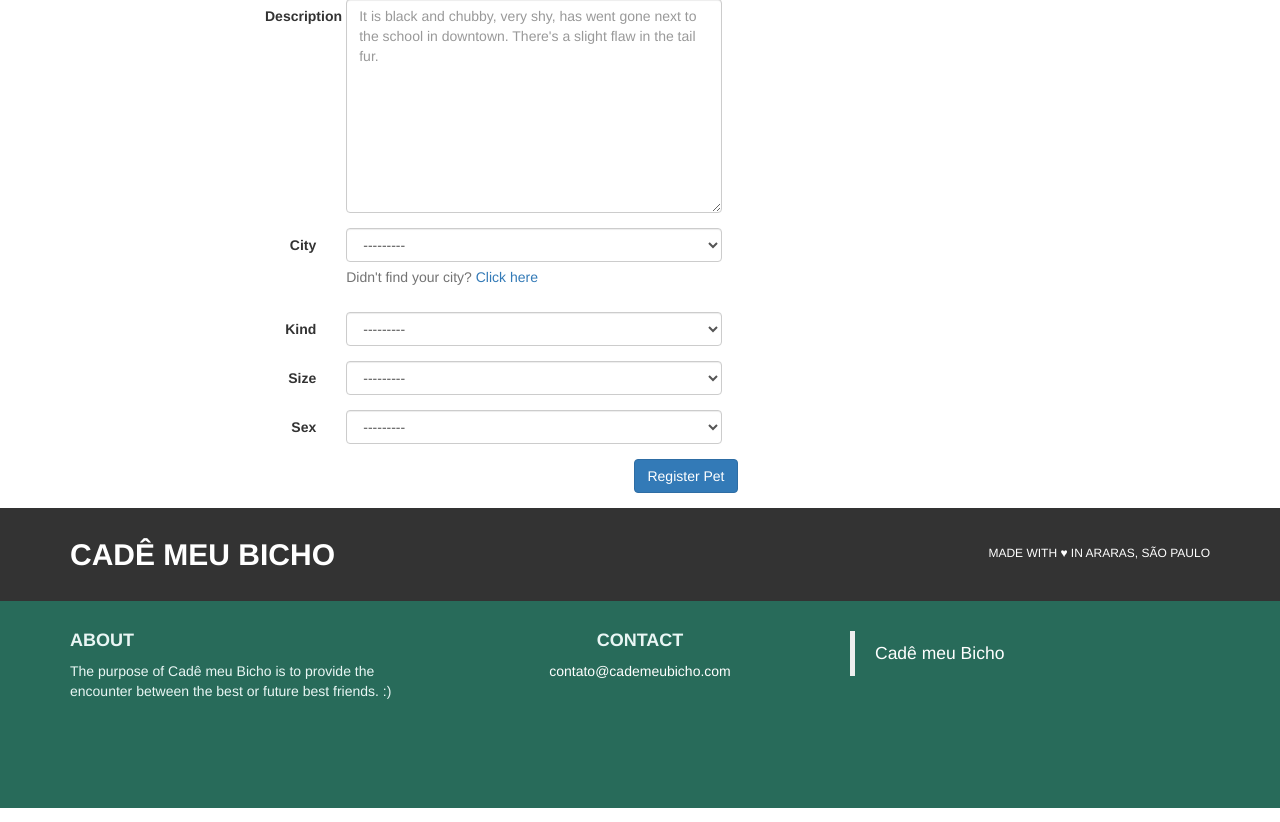
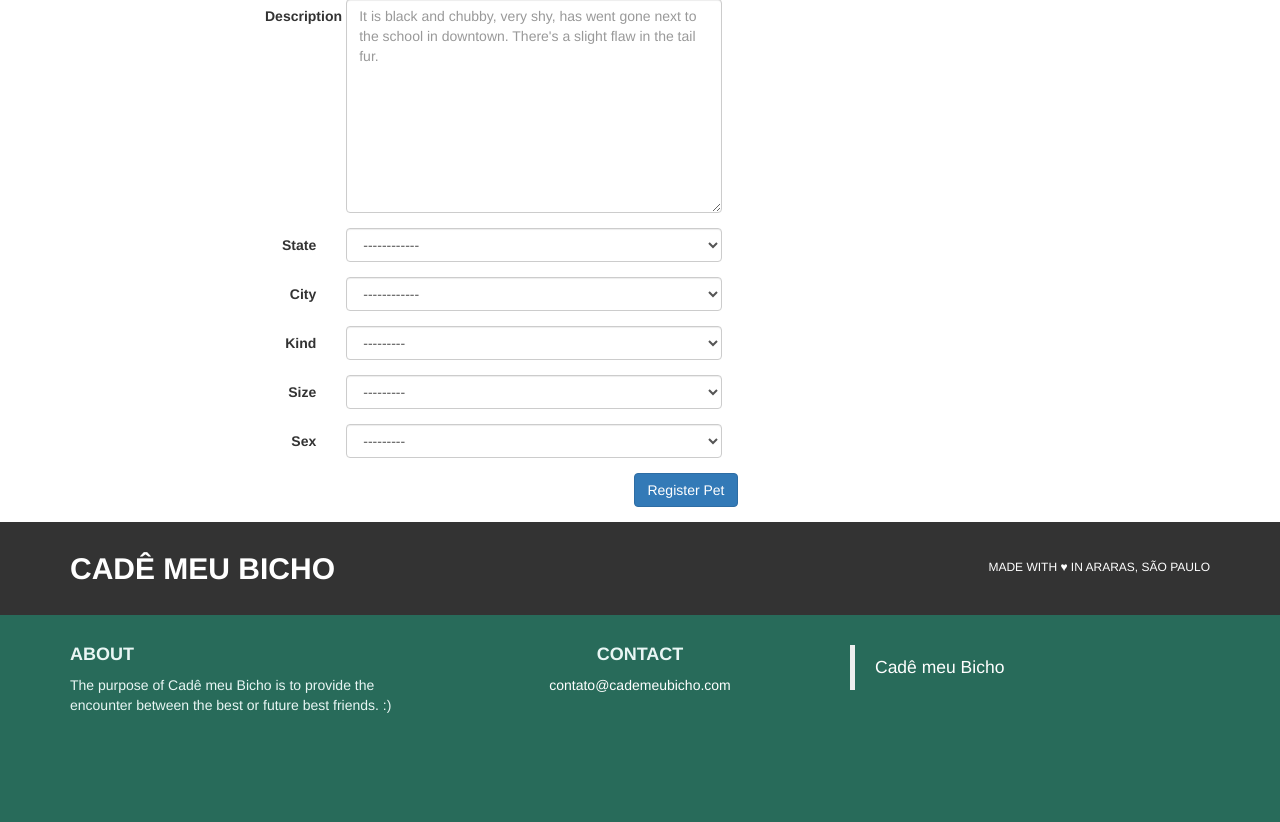
Before and after one commit to jllorencetti/pets, a Django app: page /pets/new/ in a window 1280 px wide. Shown: the part 375-1197 px from the top of the page. Run offline with Django 3.2, Linux system fonts and the light colour scheme; a user stored in the database is signed in; data comes from the database, SQL or seed files in the repository; tables that the repository leaves empty hold one stand-in row (values such as "Sample post"); some libraries are stand-ins or nearby versions.

Commit message:
Add endpoint to the API to list all registered Cities; Change the way that cities are handled

```diff
--- a/pets/api/serializers.py
+++ b/pets/api/serializers.py
@@ -13,7 +13,7 @@ from users.models import OwnerProfile
 class CitySerializer(ModelSerializer):
     class Meta:
         model = City
-        fields = ('name', 'search_name',)
+        fields = ('code', 'name', 'search_name',)
 
 
 class StateSerializer(ModelSerializer):
--- a/pets/meupet/forms.py
+++ b/pets/meupet/forms.py
@@ -2,15 +2,16 @@ from django import forms
 from django.utils.translation import ugettext as _
 
 from meupet import models
+from cities.models import City, State
 
 
-def _build_choice_field(label, choices=None):
+def _build_choice_field(label, choices=None, required=False):
     empty_choice = (('', '------------'),)
     field = forms.ChoiceField(
         widget=forms.Select(attrs={'class': 'form-control'}),
         label=label,
         choices=empty_choice,
-        required=False
+        required=required
     )
     if choices:
         field.choices += choices
@@ -18,9 +19,25 @@ def _build_choice_field(label, choices=None):
 
 
 class PetForm(forms.ModelForm):
-    new_city = forms.CharField(required=False, widget=forms.TextInput(
-        attrs={'class': 'form-control', 'placeholder': _('São Paulo')}
-    ))
+    state = _build_choice_field(_('State'), required=True)
+    city = _build_choice_field(_('City'), required=True)
+
+    def __init__(self, *args, **kwargs):
+        initial = kwargs.pop('initial', {})
+        instance = kwargs.get('instance', None)
+        if instance:
+            initial['state'] = instance.city.state.code
+            initial['city'] = instance.city.code
+        kwargs['initial'] = initial
+        super(PetForm, self).__init__(*args, **kwargs)
+
+        self.fields['state'].choices += tuple(State.objects.values_list('code', 'name'))
+
+        state = kwargs['initial'].get('state', None)
+        if 'data' in kwargs:
+            state = kwargs['data'].get('state', None)
+        if state:
+            self.fields['city'].choices += tuple(City.objects.filter(state__code=state).values_list('code', 'name'))
 
     class Meta:
         model = models.Pet
@@ -33,21 +50,11 @@ class PetForm(forms.ModelForm):
                                                      "It is black and chubby, very shy, "
                                                      "has went gone next to the school in downtown. "
                                                      "There's a slight flaw in the tail fur.")}),
-            'city': forms.Select(attrs={'class': 'form-control'}),
             'kind': forms.Select(attrs={'class': 'form-control'}),
             'size': forms.Select(attrs={'class': 'form-control'}),
             'sex': forms.Select(attrs={'class': 'form-control'}),
             'status': forms.Select(attrs={'class': 'form-control'}),
         }
-
-    def clean(self):
-        cleaned_data = super(PetForm, self).clean()
-        if cleaned_data.get('new_city'):
-            new_city, _ = models.City.objects.get_or_create(
-                city=cleaned_data.get('new_city').title()
-            )
-            self.cleaned_data['city'] = new_city
-            self.errors.pop('city', None)
 
     def clean_profile_picture(self):
         img = self.cleaned_data.get('profile_picture', False)
@@ -57,6 +64,9 @@ class PetForm(forms.ModelForm):
 
     def clean_name(self):
         return self.cleaned_data['name'].title()
+
+    def clean_city(self):
+        return City.objects.get(code=self.cleaned_data['city'])
 
 
 class SearchForm(forms.Form):
@@ -68,7 +78,7 @@ class SearchForm(forms.Form):
 
     def __init__(self, *args, **kwargs):
         super(SearchForm, self).__init__(*args, **kwargs)
-        self.fields['city'].choices += tuple(models.City.objects.values_list('id', 'city'))
+        self.fields['city'].choices += tuple(City.objects.values_list('id', 'name'))
         self.fields['kind'].choices += tuple(models.Kind.objects.values_list('id', 'kind'))
 
     def clean(self):
--- a/pets/meupet/models.py
+++ b/pets/meupet/models.py
@@ -111,7 +111,7 @@ class Pet(TimeStampedModel):
     owner = models.ForeignKey(OwnerProfile)
     name = models.CharField(max_length=50)
     description = models.CharField(max_length=500)
-    city = models.ForeignKey('cities.City', null=True)
+    city = models.ForeignKey('cities.City')
     kind = models.ForeignKey(Kind, null=True)
     status = models.CharField(max_length=2,
                               choices=PET_STATUS,
--- a/pets/meupet/templates/meupet/_pet_form.html
+++ b/pets/meupet/templates/meupet/_pet_form.html
@@ -40,21 +40,21 @@
     </div>
   </div>
 
+  <div class="form-group{% if form.state.errors %} has-error{% endif %}">
+    <label for="{{ form.state.id_for_label }}" class="col-sm-2 control-label">{% trans 'State' %}</label>
+
+    <div class="col-sm-10">
+      {{ form.state }}
+      {{ form.state.errors }}
+    </div>
+  </div>
+
   <div class="form-group{% if form.city.errors %} has-error{% endif %}">
     <label for="{{ form.city.id_for_label }}" class="col-sm-2 control-label">{% trans 'City' %}</label>
 
     <div class="col-sm-10">
       {{ form.city }}
       {{ form.city.errors }}
-      <span class="help-block">
-        {% trans "Didn't find your city?" %}
-        <a id="new-city" href="#">{% trans 'Click here' %}</a>
-      </span>
-
-      <div class="new-city">
-        {{ form.new_city }}
-        {{ form.new_city.errors }}
-      </div>
     </div>
   </div>
 
--- a/pets/static/css/pets.css
+++ b/pets/static/css/pets.css
@@ -321,10 +321,6 @@ li.active {
   color: #fff;
 }
 
-.new-city {
-  display: none;
-}
-
 /** Status indicator **/
 .found-or-adopted {
   position: relative;
--- a/pets/static/js/pets.js
+++ b/pets/static/js/pets.js
@@ -14,9 +14,22 @@ $(document).ready(function () {
         this.setCustomValidity('');
     });
 
-    $('#new-city').on('click', function (e) {
-        e.preventDefault();
-        $('.new-city').show(250);
+    $('#id_state').on('change', function () {
+        var stateWidget = $(this);
+        var cityWidget = $('#id_city');
+
+        stateWidget.addClass('disabled');
+        cityWidget.addClass('disabled');
+        cityWidget.find('option').remove();
+        $.get('/api/cities/?limit=1000&state=' + stateWidget.val(), function (data) {
+            cityWidget.append(new Option('------------', ''));
+            $.each(data['results'], function (idx, city) {
+                cityWidget.append(new Option(city.name, city.code));
+            });
+        }).done(function () {
+            cityWidget.removeClass('disabled');
+            stateWidget.removeClass('disabled');
+        });
     });
 
     $(function () {
```
Also changed, not shown: pets/api/tests/test_serializer_city.py (+3 -2 lines), pets/api/tests/test_view_city.py (+2 -0 lines), pets/functional_tests/tests.py (+11 -40 lines), pets/meupet/tests/test_command_shareonfacebook.py (+3 -2 lines), pets/meupet/tests/test_model_pet.py (+3 -2 lines), pets/meupet/tests/test_template_tags.py (+4 -4 lines), pets/meupet/tests/test_view_register_pet.py (+7 -3 lines), pets/meupet/tests/test_view_registered.py (+4 -3 lines), pets/meupet/tests/tests.py (+5 -3 lines), pets/meupet/migrations/0029_auto_20170624_2123.py (added).
